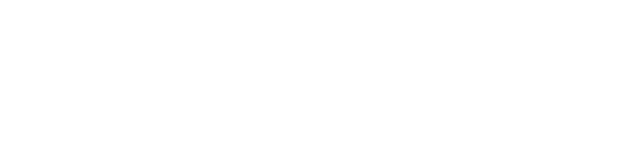
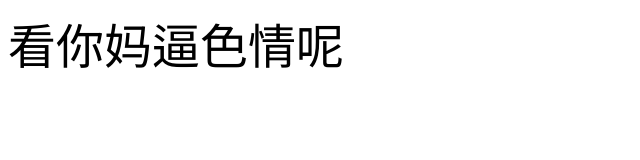
Before and after one commit to zroy6/zroy6.github.io, a plain HTML site: page real-r18.html in a window 1280 px wide. Shown: the whole page, without its empty margins (0-640 px from the left). Drawn offline with Linux system fonts and the light colour scheme.

Commit message:
Update real-r18.html

```diff
--- a/real-r18.html
+++ b/real-r18.html
@@ -2,8 +2,9 @@
 <html>
 	<head>
 		<meta charset="utf-8">
-		<title></title>
+		<title>awa</title>
 	</head>
 	<body>
+		<font size="1000">看你妈逼色情呢</font>
 	</body>
 </html>
```
